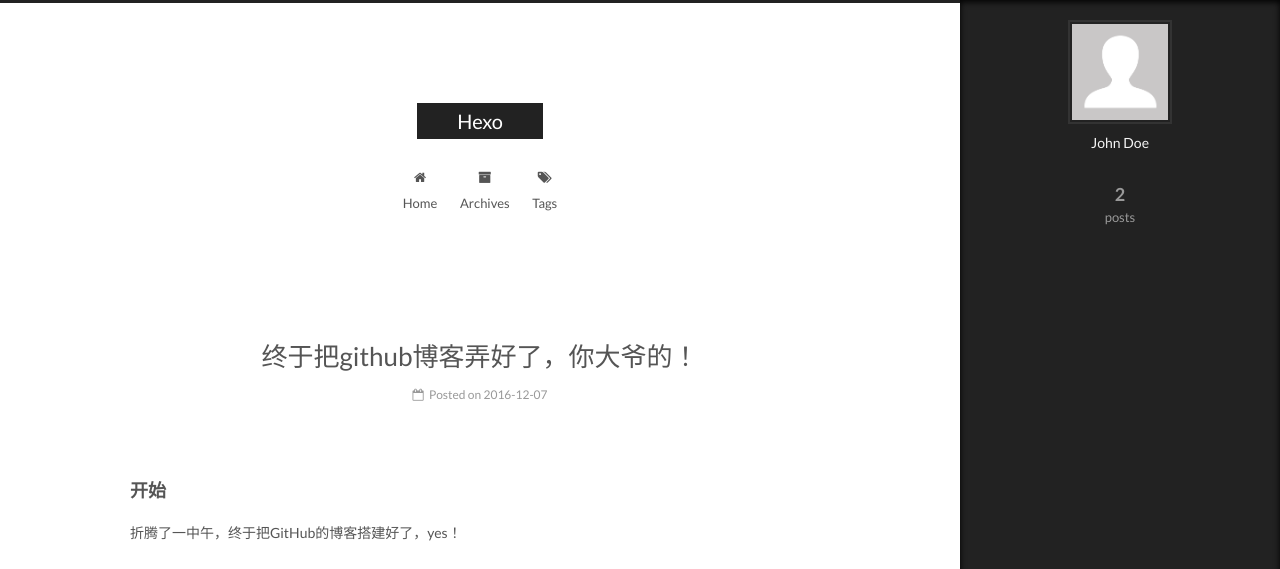
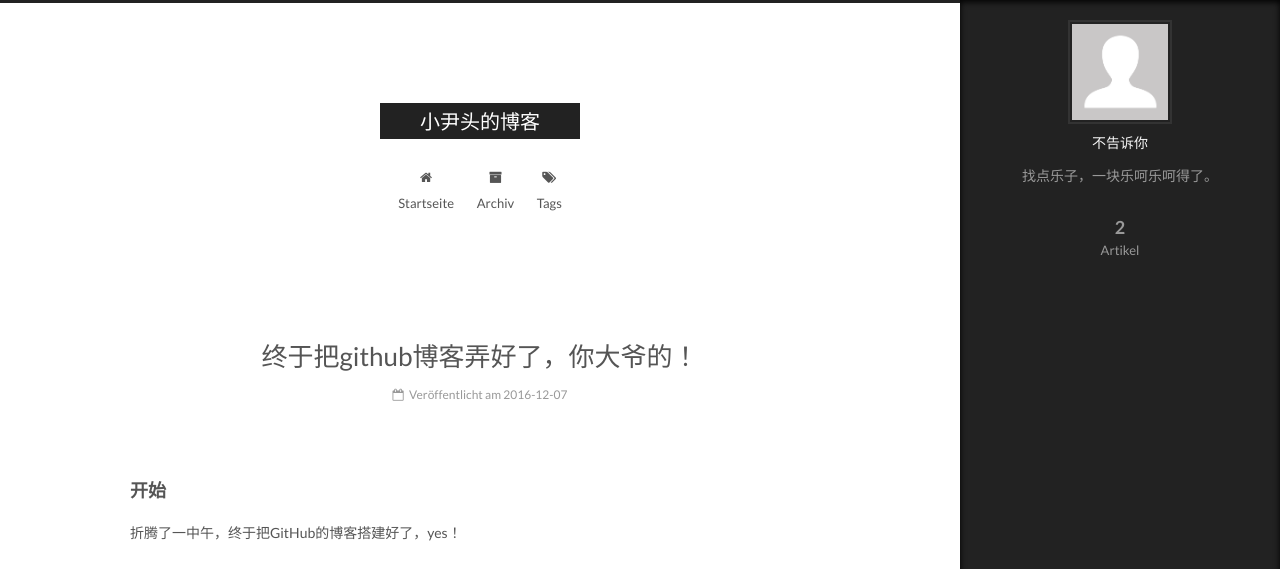
Before and after one commit to xiaoyintou/xiaoyintou.github.io, a plain HTML site: page index.html in a window 1280 px wide. Both pictures are taken after a click on the element 1217 px from the left and 742 px from the top of the page. Shown: the top 569 px of the page. Drawn offline with Linux system fonts and the light colour scheme.

Commit message:
Site updated: 2016-12-07 15:53:40

```diff
--- a/css/main.css
+++ b/css/main.css
@@ -1680,7 +1680,7 @@ pre .javascript .function {
   width: 4px;
   height: 4px;
   border-radius: 50%;
-  background: #ff91ff;
+  background: #ffc9dd;
 }
 .links-of-blogroll {
   font-size: 13px;
--- a/index.html
+++ b/index.html
@@ -84,12 +84,15 @@
 
 
 
+<meta name="description" content="找点乐子，一块乐呵乐呵得了。">
 <meta property="og:type" content="website">
-<meta property="og:title" content="Hexo">
+<meta property="og:title" content="小尹头的博客">
 <meta property="og:url" content="http://yoursite.com/index.html">
-<meta property="og:site_name" content="Hexo">
+<meta property="og:site_name" content="小尹头的博客">
+<meta property="og:description" content="找点乐子，一块乐呵乐呵得了。">
 <meta name="twitter:card" content="summary">
-<meta name="twitter:title" content="Hexo">
+<meta name="twitter:title" content="小尹头的博客">
+<meta name="twitter:description" content="找点乐子，一块乐呵乐呵得了。">
 
 
 
@@ -123,7 +126,7 @@
 
 
 
-  <title> Hexo </title>
+  <title> 小尹头的博客 </title>
 </head>
 
 <body itemscope itemtype="http://schema.org/WebPage" lang="">
@@ -156,7 +159,7 @@
   <div class="custom-logo-site-title">
     <a href="/"  class="brand" rel="start">
       <span class="logo-line-before"><i></i></span>
-      <span class="site-title">Hexo</span>
+      <span class="site-title">小尹头的博客</span>
       <span class="logo-line-after"><i></i></span>
     </a>
   </div>
@@ -183,7 +186,7 @@
 
               <i class="menu-item-icon fa fa-fw fa-home"></i> <br />
 
-            Home
+            Startseite
           </a>
         </li>
 
@@ -193,7 +196,7 @@
 
               <i class="menu-item-icon fa fa-fw fa-archive"></i> <br />
 
-            Archives
+            Archiv
           </a>
         </li>
 
@@ -239,15 +242,15 @@
   <link itemprop="mainEntityOfPage" href="http://yoursite.com/2016/12/07/终于把github博客弄好了，你大爷的！/">
 
   <span style="display:none" itemprop="author" itemscope itemtype="http://schema.org/Person">
-    <meta itemprop="name" content="John Doe">
+    <meta itemprop="name" content="不告诉你">
     <meta itemprop="description" content="">
     <meta itemprop="image" content="/images/avatar.gif">
   </span>
 
   <span style="display:none" itemprop="publisher" itemscope itemtype="http://schema.org/Organization">
-    <meta itemprop="name" content="Hexo">
+    <meta itemprop="name" content="小尹头的博客">
     <span style="display:none" itemprop="logo" itemscope itemtype="http://schema.org/ImageObject">
-      <img style="display:none;" itemprop="url image" alt="Hexo" src="">
+      <img style="display:none;" itemprop="url image" alt="小尹头的博客" src="">
     </span>
   </span>
 
@@ -275,7 +278,7 @@
               <span class="post-meta-item-icon">
                 <i class="fa fa-calendar-o"></i>
               </span>
-              <span class="post-meta-item-text">Posted on</span>
+              <span class="post-meta-item-text">Veröffentlicht am</span>
               <time title="Post created" itemprop="dateCreated datePublished" datetime="2016-12-07T13:18:54+08:00">
                 2016-12-07
               </time>
@@ -359,15 +362,15 @@
   <link itemprop="mainEntityOfPage" href="http://yoursite.com/2016/12/07/hello-world/">
 
   <span style="display:none" itemprop="author" itemscope itemtype="http://schema.org/Person">
-    <meta itemprop="name" content="John Doe">
+    <meta itemprop="name" content="不告诉你">
     <meta itemprop="description" content="">
     <meta itemprop="image" content="/images/avatar.gif">
   </span>
 
   <span style="display:none" itemprop="publisher" itemscope itemtype="http://schema.org/Organization">
-    <meta itemprop="name" content="Hexo">
+    <meta itemprop="name" content="小尹头的博客">
     <span style="display:none" itemprop="logo" itemscope itemtype="http://schema.org/ImageObject">
-      <img style="display:none;" itemprop="url image" alt="Hexo" src="">
+      <img style="display:none;" itemprop="url image" alt="小尹头的博客" src="">
     </span>
   </span>
 
@@ -395,7 +398,7 @@
               <span class="post-meta-item-icon">
                 <i class="fa fa-calendar-o"></i>
               </span>
-              <span class="post-meta-item-text">Posted on</span>
+              <span class="post-meta-item-text">Veröffentlicht am</span>
               <time title="Post created" itemprop="dateCreated datePublished" datetime="2016-12-07T11:57:28+08:00">
                 2016-12-07
               </time>
@@ -506,15 +509,15 @@
         <div class="site-author motion-element" itemprop="author" itemscope itemtype="http://schema.org/Person">
           <img class="site-author-image" itemprop="image"
                src="/images/avatar.gif"
-               alt="John Doe" />
-          <p class="site-author-name" itemprop="name">John Doe</p>
-          <p class="site-description motion-element" itemprop="description"></p>
+               alt="不告诉你" />
+          <p class="site-author-name" itemprop="name">不告诉你</p>
+          <p class="site-description motion-element" itemprop="description">找点乐子，一块乐呵乐呵得了。</p>
         </div>
         <nav class="site-state motion-element">
           <div class="site-state-item site-state-posts">
             <a href="/archives">
               <span class="site-state-item-count">2</span>
-              <span class="site-state-item-name">posts</span>
+              <span class="site-state-item-name">Artikel</span>
             </a>
           </div>
 
@@ -560,12 +563,12 @@
   <span class="with-love">
     <i class="fa fa-heart"></i>
   </span>
-  <span class="author" itemprop="copyrightHolder">John Doe</span>
+  <span class="author" itemprop="copyrightHolder">不告诉你</span>
 </div>
 
 
 <div class="powered-by">
-  Powered by <a class="theme-link" href="https://hexo.io">Hexo</a>
+  Erstellt mit  <a class="theme-link" href="https://hexo.io">Hexo</a>
 </div>
 
 <div class="theme-info">
```
Also changed, not shown: 2016/12/07/hello-world/index.html (+17 -17 lines), 2016/12/07/终于把github博客弄好了，你大爷的！/index.html (+17 -17 lines), archives/2016/12/index.html (+17 -14 lines), archives/2016/index.html (+17 -14 lines), archives/index.html (+17 -14 lines).
